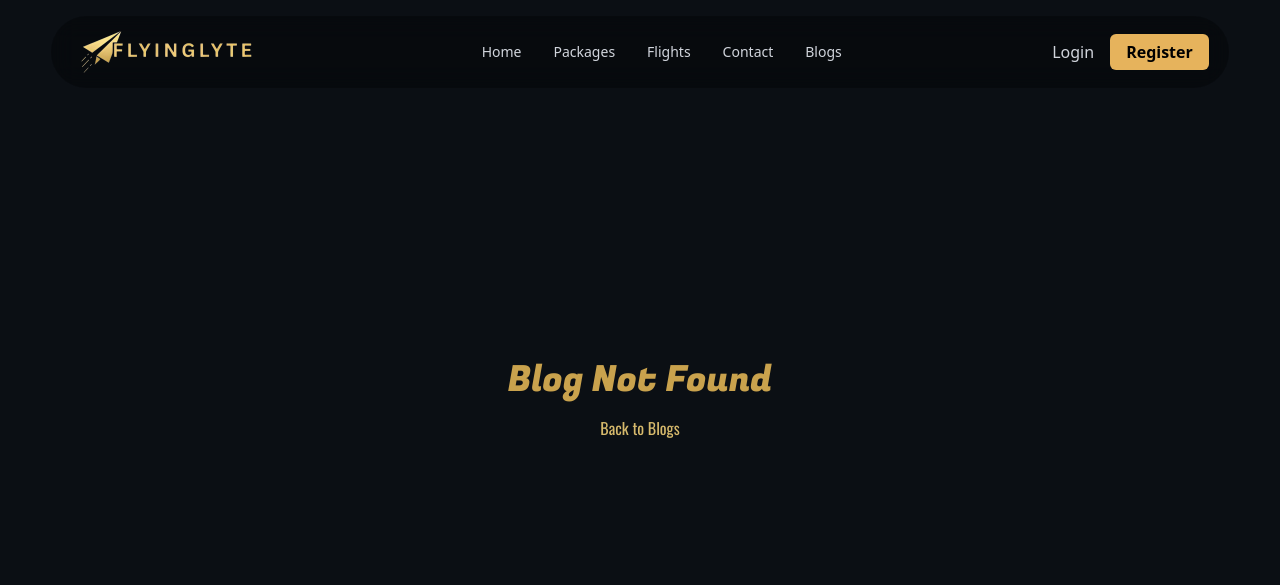
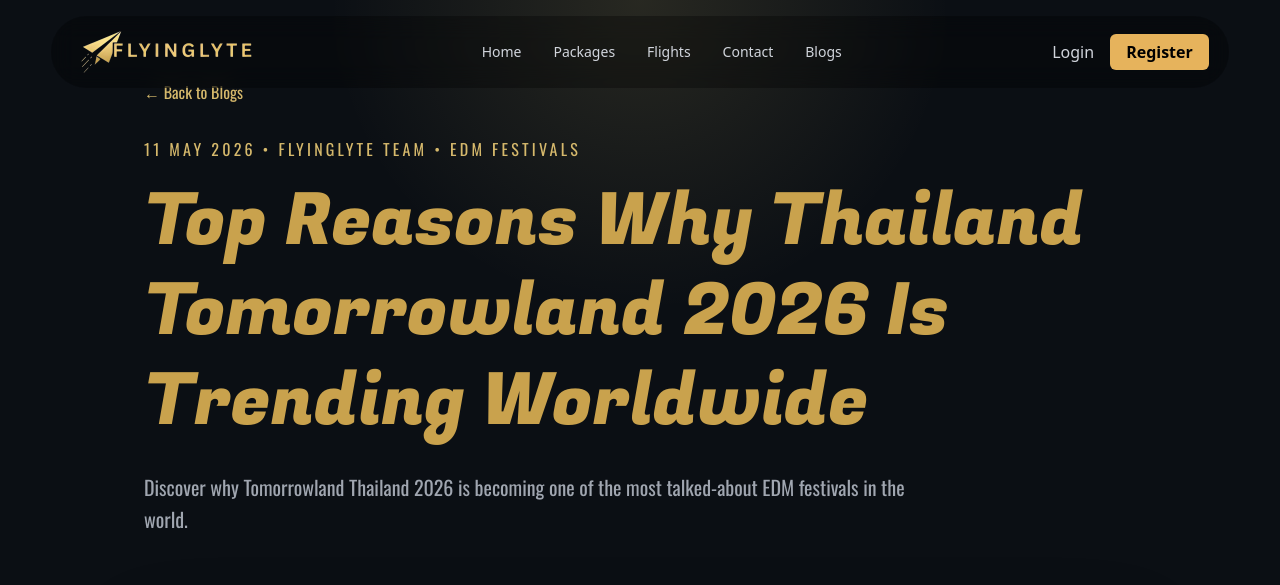
Before and after one commit to mayankjaat-45/demo_flyinglyte, a React (Vite) app: page /blogs/top-reasons-why-thailand-tomorrowland-2026-is-trending in a window 1280 px wide. Shown: the top 585 px of the page. Built offline with nearby package versions, Linux system fonts and the light colour scheme.

Commit message:
Blog Added

```diff
--- a/src/data/blogs.js
+++ b/src/data/blogs.js
@@ -40,4 +40,47 @@
 Tomorrowland Thailand 2026 is shaping up to be one of the biggest EDM events in Asia. Staying updated will help fans prepare for tickets, travel, and festival planning.
     `,
   },
+  {
+    id: 2,
+    slug: "top-reasons-why-thailand-tomorrowland-2026-is-trending",
+    title: "Top Reasons Why Thailand Tomorrowland 2026 Is Trending Worldwide",
+    category: "EDM Festivals",
+    author: "FlyingLyte Team",
+    date: "11 May 2026",
+    image:
+      "https://images.unsplash.com/photo-1514525253161-7a46d19cd819?w=1200",
+    shortDescription:
+      "Discover why Tomorrowland Thailand 2026 is becoming one of the most talked-about EDM festivals in the world.",
+    description: `
+
+Tomorrowland Thailand 2026 is becoming one of the biggest trending topics among EDM lovers and international travelers. The combination of music, nightlife, beaches, and luxury experiences is making Thailand one of the most exciting festival destinations in Asia.
+
+Here are the top reasons why Tomorrowland Thailand 2026 is gaining massive attention worldwide.
+
+1. Thailand Is Perfect for EDM Festivals
+Thailand is famous for its nightlife, beach clubs, luxury resorts, and international tourism. This makes it an ideal destination for hosting a global music festival like Tomorrowland.
+
+2. International Travelers Are Highly Interested
+Fans from Asia, Europe, and the Middle East are already excited about the possibility of attending Tomorrowland in Thailand because of easier travel access and affordable tourism.
+
+3. Pattaya Could Become a Global Party Hub
+Pattaya is expected to play a major role because of its beach atmosphere, nightlife experiences, entertainment zones, and hotel infrastructure.
+
+4. Massive Stage Production Is Expected
+Tomorrowland is known worldwide for fantasy-themed stages, stunning visuals, fireworks, and immersive festival experiences that attract millions of viewers online.
+
+5. Thailand Tourism Could Grow Rapidly
+The festival could boost tourism through hotels, restaurants, nightlife businesses, travel agencies, and local experiences across Thailand.
+
+6. Group Travel Packages Are Becoming Popular
+Many travelers are already looking for Thailand Tomorrowland group packages that include hotel stays, transfers, and nightlife experiences.
+
+7. Tomorrowland Offers More Than Music
+The festival is not just about DJs. Visitors also experience storytelling, food festivals, luxury experiences, themed stages, and global cultural entertainment.
+
+Conclusion
+
+Tomorrowland Thailand 2026 is expected to become one of Asia’s biggest music and travel experiences. With global attention, luxury nightlife, and world-famous festival production, Thailand is preparing to become the next major EDM destination.
+  `,
+  },
 ];
```
